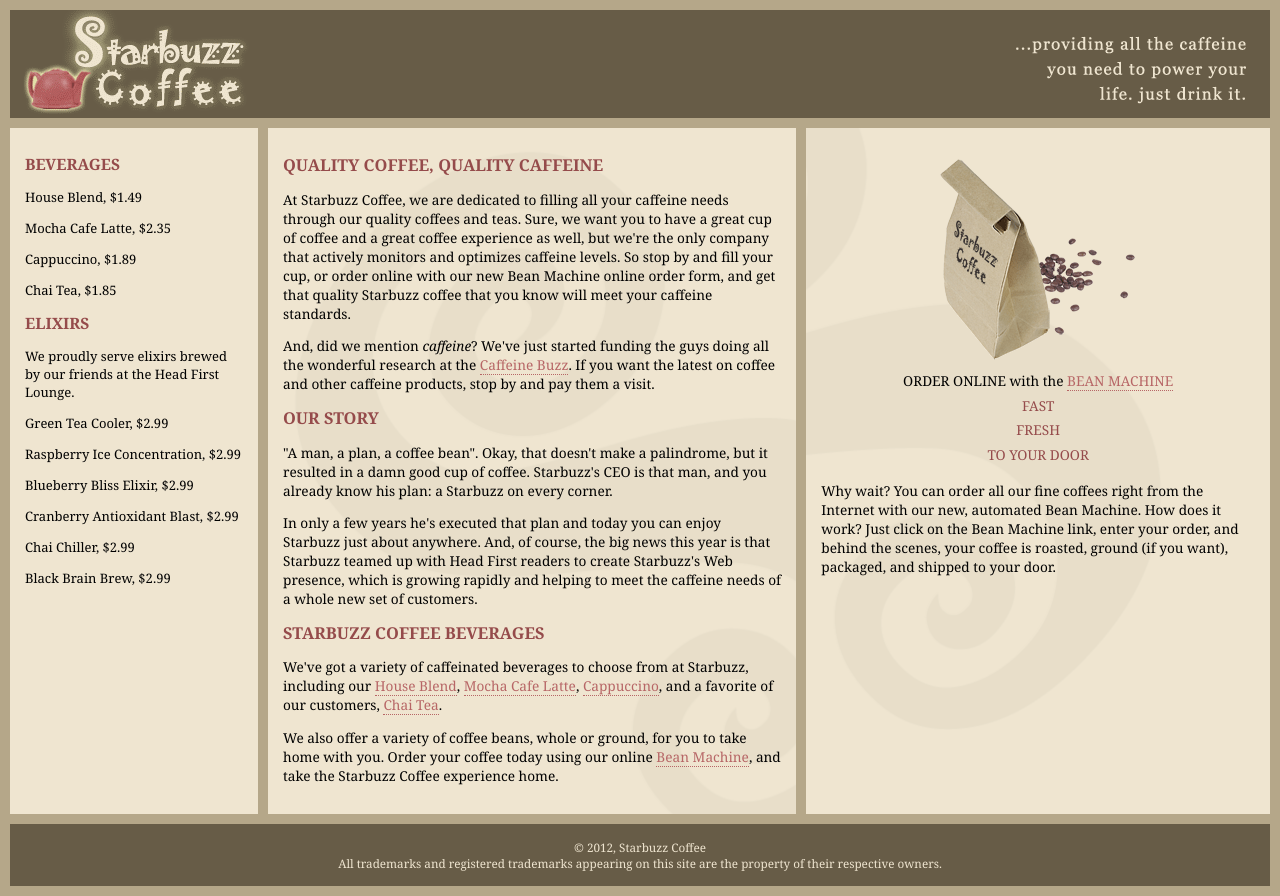
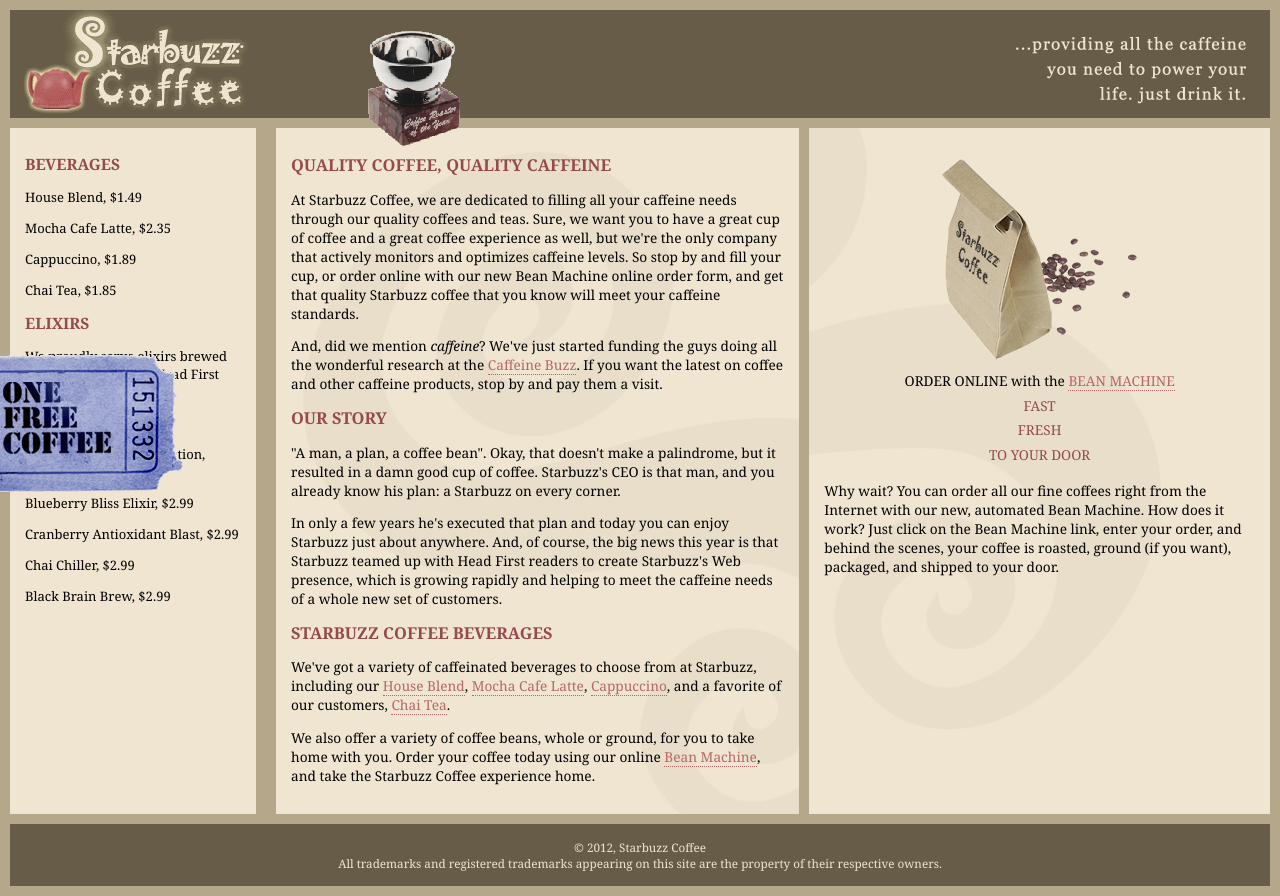
Before and after one commit to DJNGYAO/starbuzz, a plain HTML site: page index.html in a window 1280 px wide. Drawn offline with Linux system fonts and the light colour scheme.

Commit message:
first edition

```diff
--- a/index.html
+++ b/index.html
@@ -9,6 +9,10 @@
     <div id="header">
       <img id="headerLogo"
       src="images/headerlogo.gif" alt="Starbuzz Coffee logo image">
+      <div id="award">
+        <img src="images/award.gif"
+        alt="Roaster of the Year award">
+        </div>
       <img id="headerslogan"
       src="images/headerslogan.gif"
       alt="Providing all the caffeine you need to power your life.">
@@ -36,6 +40,11 @@
                 <p>Chai Chiller, $2.99</p>
                 <p>Black Brain Brew, $2.99</p>
             </div>
+            <div id="coupon">
+              <a href="freecoffee.html" title="Click here to get your free coffee">
+                <img src="images/ticket.gif" alt="Starbuzz coupon ticket">
+                </a>
+                </div>
             <div id="main">
              <h1>QUALITY COFFEE, QUALITY CAFFEINE</h1>
                 <p>
--- a/starbuzz.css
+++ b/starbuzz.css
@@ -67,6 +67,22 @@ body {
 float:right;
 }
 
+#award{
+  position: absolute;
+  top:30px;
+  left:365px;
+}
+
+#coupon{
+  position: fixed;
+  top:350px;
+  left:-90px;
+}
+
+#coupon a, img{
+   border: none;
+}
+
 div#tableContainer {
   display: table;
 }
```
